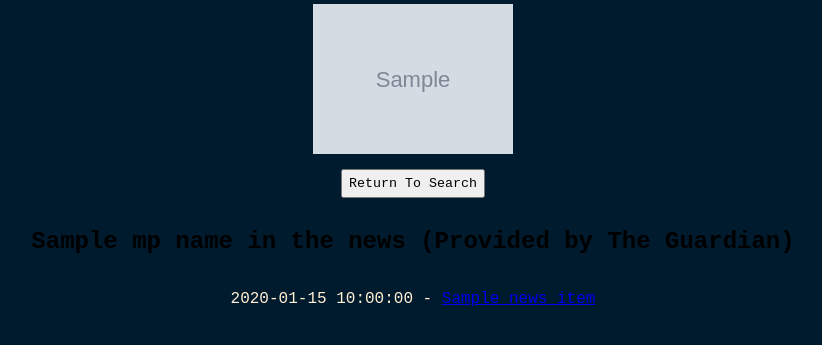
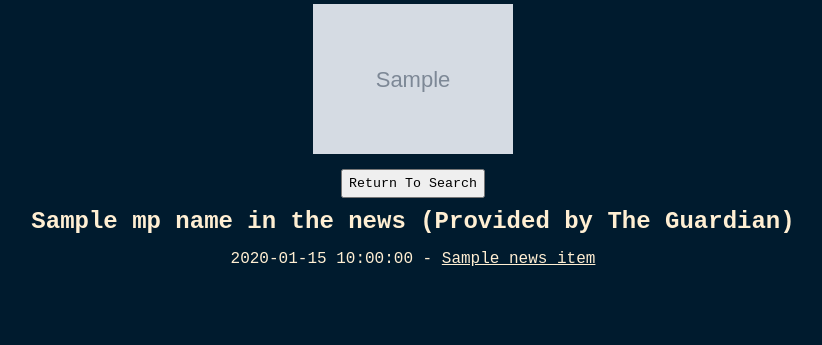
Before and after one commit to tobynott80/find-my-mp-web, a Flask app: template templates/results.html in a window 1280 px wide. Shown: the part 155-500 px from the top of the page, without its empty margins (227-1049 px from the left). Run offline with Flask 2, Linux system fonts and the light colour scheme; the template is opened without the code that fills it: most values are stand-ins (such as "Sample title", 1, 10 or a date in 2020); grey boxes marked "Sample" are stand-in pictures; parts of the project's set-up code (start-up, migrations or seed data) failed here and were passed over.

Commit message:
fixed css

```diff
--- a/static/index.css
+++ b/static/index.css
@@ -2,13 +2,13 @@
   background-color: #001b2e;
 }
 
-h1 {
+h1, h2 {
   margin-top: 0px;
   margin-bottom: 0px;
   color: #ffefd3;
 }
 
-p {
+p, a {
   margin: 0px;
   color: #ffefd3;
 }
```
